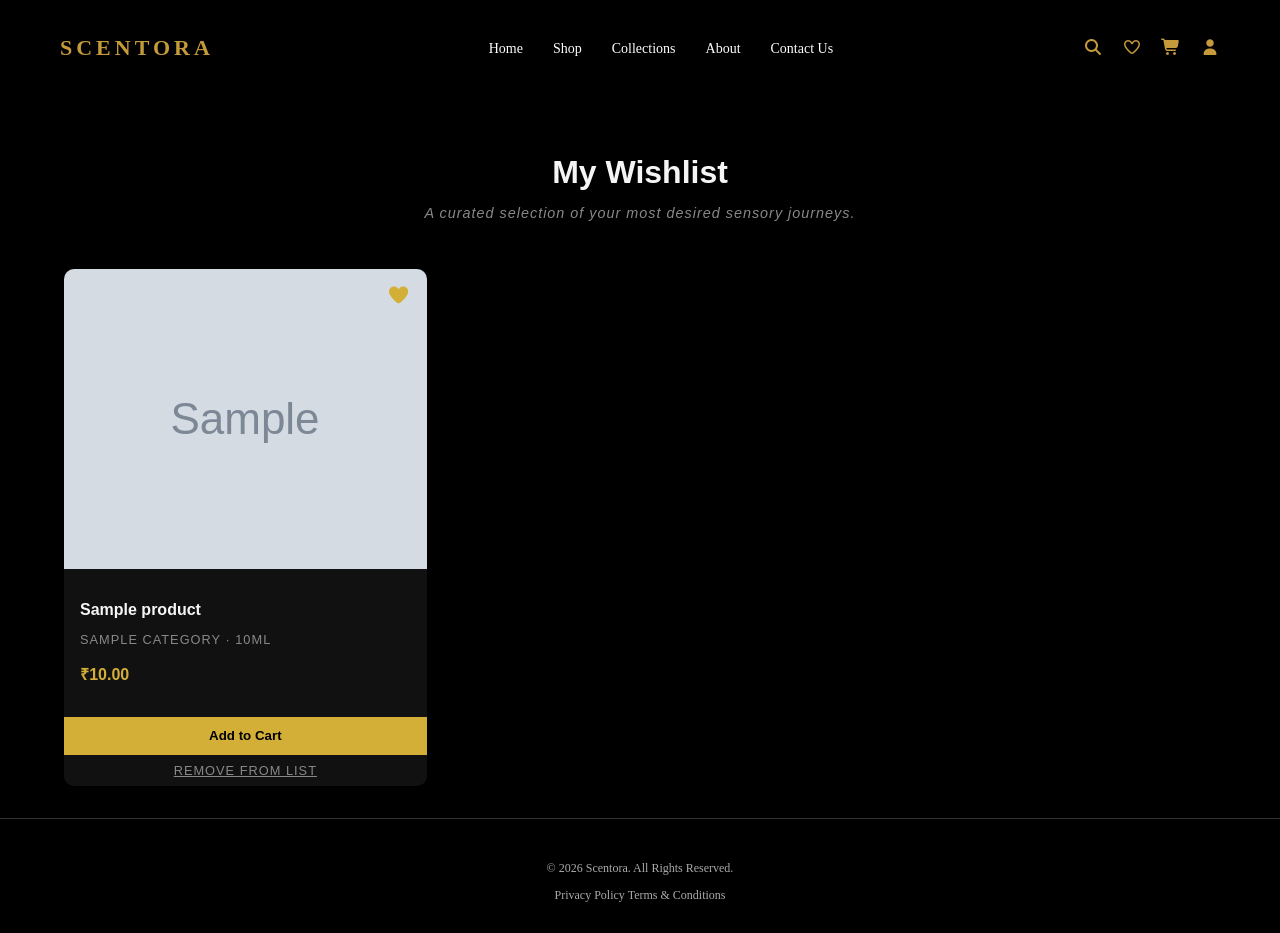
After one commit to aiswaryalakshmia/scentora_perfumes, a Django app: page /wishlist/ in a window 1280 px wide. The commit adds this page. Run offline with Django 5.2, Linux system fonts and the light colour scheme; a user stored in the database is signed in; tables that the repository leaves empty hold one stand-in row (values such as "Sample post"); grey boxes marked "Sample" are stand-in pictures; some libraries are stand-ins or nearby versions.

Commit message:
feat:wishlist

```diff
--- a/apps/common/templates/navbar.html
+++ b/apps/common/templates/navbar.html
@@ -14,7 +14,9 @@
     {% if request.user.is_authenticated %}
         <div class="icons">
             <i class="fas fa-search"></i>
-            <i class="far fa-heart"></i>
+            <a href="{% url 'wishlist' %}">
+                <i class="far fa-heart"></i>
+            </a>
             <a href="{% url 'cart' %}">
                 <i class="fas fa-shopping-cart"></i>
             </a>
--- /dev/null
+++ b/apps/products/static/user/wishlist.css
@@ -0,0 +1,134 @@
+.wishlist-page {
+  color: #d4af37;
+  font-family: 'Poppins', sans-serif;
+  padding: 2rem;
+}
+
+.wishlist-header {
+  text-align: center;
+  margin-bottom: 3rem;
+}
+
+.wishlist-header h2 {
+  font-size: 2rem;
+  color: #f5f5f5;
+  margin-bottom: 0.5rem;
+}
+
+.wishlist-header .subtitle {
+  color: #888;
+  font-style: italic;
+  font-size: 0.9rem;
+  letter-spacing: 1px;
+}
+
+.wishlist-grid {
+  display: grid;
+  grid-template-columns: repeat(3, 1fr);
+  gap: 2rem;
+  padding: 0 2rem;
+}
+
+.wishlist-card {
+  background-color: #111;
+  border-radius: 10px;
+  overflow: hidden;
+  display: flex;
+  flex-direction: column;
+}
+
+.card-image {
+  position: relative;
+}
+
+.card-image img {
+  width: 100%;
+  height: 300px;
+  object-fit: cover;
+  display: block;
+}
+
+.heart-icon {
+  position: absolute;
+  top: 1rem;
+  right: 1rem;
+  color: #d4af37;
+  font-size: 1.2rem;
+}
+
+.card-details {
+  padding: 1rem;
+}
+
+.card-details h3 {
+  color: #f5f5f5;
+  font-size: 1rem;
+  margin-bottom: 0.3rem;
+}
+
+.variant-info {
+  color: #888;
+  font-size: 0.8rem;
+  text-transform: uppercase;
+  letter-spacing: 1px;
+  margin-bottom: 0.5rem;
+}
+
+.price {
+  color: #d4af37;
+  font-size: 1rem;
+  font-weight: 600;
+}
+
+.btn-add-cart {
+  background-color: #d4af37;
+  color: #000;
+  border: none;
+  padding: 0.7rem;
+  width: 100%;
+  font-weight: 600;
+  cursor: pointer;
+  transition: background-color 0.3s;
+  margin-top: auto;
+}
+
+.btn-add-cart:hover {
+  background-color: #b8962e;
+}
+
+.btn-remove {
+  background: none;
+  border: none;
+  color: #888;
+  font-size: 0.8rem;
+  cursor: pointer;
+  width: 100%;
+  padding: 0.5rem;
+  text-align: center;
+  text-decoration: underline;
+  letter-spacing: 1px;
+  text-transform: uppercase;
+  font-family: 'Poppins', sans-serif;
+  transition: color 0.3s;
+}
+
+.btn-remove:hover {
+  color: #f5f5f5;
+}
+
+.wishlist-card form {
+  margin: 0;
+  padding: 0;
+}
+
+.empty-wishlist {
+  color: #888;
+  text-align: center;
+  grid-column: 1 / -1;
+}
+
+@media (max-width: 768px) {
+  .wishlist-grid {
+    grid-template-columns: 1fr;
+  }
+}
--- a/apps/products/templates/admin/product_management.html
+++ b/apps/products/templates/admin/product_management.html
@@ -109,9 +109,6 @@ Product Management
                             <a href="{% url 'edit_product' product.id %}">
                                 <i class="fa-solid fa-pen"></i>
                             </a>
-                            <a href="#">
-                                <i class="fa-solid fa-eye"></i>
-                            </a>
 
                             <a href="{% url 'toggle_product_status' product.id %}"
                                 class="status-toggle-btn"
--- /dev/null
+++ b/apps/products/templates/user/wishlist.html
@@ -0,0 +1,61 @@
+{% extends 'base.html' %}
+{% load static %}
+
+{% block title %}
+My Wishlist
+{% endblock %}
+
+{% block extra_css %}
+<link rel="stylesheet" href="{% static 'user/wishlist.css' %}">
+{% endblock %}
+
+{% block content %}
+
+<div class="wishlist-page">
+
+  <section class="wishlist-header">
+    <h2>My Wishlist</h2>
+    <p class="subtitle">A curated selection of your most desired sensory journeys.</p>
+  </section>
+
+  <div class="wishlist-grid">
+    {% if wishlist_items %}
+      {% for item in wishlist_items %}
+      <div class="wishlist-card">
+
+        <div class="card-image">
+          <img src="{{ item.product_variant.images.first.image.url }}" alt="{{ item.product_variant.product.product_name }}">
+          <i class="fas fa-heart heart-icon"></i>
+        </div>
+
+        <div class="card-details">
+          <h3>{{ item.product_variant.product.product_name }}</h3>
+          <p class="variant-info">{{ item.product_variant.product.category.category_name }} · {{ item.product_variant.size }}ml</p>
+          <p class="price">₹{{ item.product_variant.price }}</p>
+        </div>
+
+        {% if item.product_variant.stock > 0 %}
+          <form method="POST" action="{% url 'add_to_cart' item.product_variant.id %}">
+            {% csrf_token %}
+            <input type="hidden" name="next" value="wishlist">
+            <button type="submit" class="btn-add-cart">Add to Cart</button>
+          </form>
+        {% else %}
+          <button class="btn-add-cart" disabled>Out of Stock</button>
+        {% endif %}
+
+        <form method="POST" action="{% url 'remove_from_wishlist' item.product_variant.id %}">
+          {% csrf_token %}
+          <button type="submit" class="btn-remove">Remove from List</button>
+        </form>
+
+      </div>
+      {% endfor %}
+    {% else %}
+      <p class="empty-wishlist">Your wishlist is empty.</p>
+    {% endif %}
+  </div>
+
+</div>
+
+{% endblock %}
--- a/apps/products/urls.py
+++ b/apps/products/urls.py
@@ -13,6 +13,7 @@ urlpatterns = [
     path('admin-panel/product/<int:product_id>/edit/', views.edit_product, name='edit_product'),
     path('admin-panel/product/<int:product_id>/toggle-status/', views.toggle_product_status, name='toggle_product_status'),
     path('admin-panel/variant/<int:variant_id>/update/', views.update_variant, name='update_variant'),
+    path('admin-panel/variant/toggle/<int:variant_id>/', views.toggle_variant_status, name='toggle_variant_status'),
     path('admin-panel/variant/<int:variant_id>/delete/', views.delete_variant, name='delete_variant'),
     path('admin-panel/variant-image/<int:image_id>/delete/',views.delete_variant_image,name="delete_variant_image"),
     path('shop/', views.shop, name='shop'),
@@ -23,4 +24,7 @@ urlpatterns = [
     path('cart/add/<int:variant_id>/', views.add_to_cart, name='add_to_cart'),
     path('cart/remove/<int:item_id>/', views.remove_from_cart, name='remove_from_cart'),
     path('cart/update/<int:item_id>/', views.update_cart, name='update_cart'),
+    path('wishlist/', views.wishlist, name='wishlist'),
+    path('wishlist/add/<int:variant_id>/', views.add_to_wishlist, name='add_to_wishlist'),
+    path('wishlist/remove/<int:variant_id>/', views.remove_from_wishlist, name='remove_from_wishlist'),
 ]
--- a/apps/products/views.py
+++ b/apps/products/views.py
@@ -1,13 +1,13 @@
 import json
 import base64
+from django.contrib.auth.decorators import login_required
 from django.shortcuts import render,redirect,get_object_or_404
 from django.contrib import messages
 from django.core.paginator import Paginator
 from django.db.models import Q
 from django.core.files.base import ContentFile
-from .models import Category,Product,ProductVariant,VariantImage,Cart,CartItem
+from .models import Category,Product,ProductVariant,VariantImage,Cart,CartItem,Wishlist
 from .forms import CategoryForm,ProductForm, ProductVariantForm
-from django.contrib.auth.decorators import login_required
 
 def category_management(request):
     search_query = request.GET.get('search','').strip()
@@ -416,6 +416,18 @@ def update_variant(request, variant_id):
         product_id=variant.product.id
     )
 
+def toggle_variant_status(request, variant_id):
+    variant = get_object_or_404(ProductVariant, id=variant_id)
+
+    if variant.status == 'active':
+        variant.status = 'inactive'
+    else:
+        variant.status = 'active'
+
+    variant.save()
+
+    return redirect('edit_product', product_id=variant.product.id)
+
 def delete_variant_image(request, image_id):
 
     image = get_object_or_404(
@@ -469,7 +481,7 @@ def shop(request):
         status = 'active',
         product__status = 'active',
         product__category__status = 'active'
-    )
+    ).order_by('-created_at')
     selected_categories = request.GET.getlist('category')
 
     if selected_categories:
@@ -520,6 +532,15 @@ def shop(request):
     categories = Category.objects.filter(
         status='active'
     )
+
+    # get all wishlisted variant ids for this user
+    if request.user.is_authenticated:
+        wishlisted_ids = list(Wishlist.objects.filter(
+            user=request.user
+        ).values_list('product_variant_id', flat=True))
+    else:
+        wishlisted_ids = []
+
     return render(request,'user/shop_page.html',
                   {
                       'variants':variants,
@@ -528,7 +549,8 @@ def shop(request):
                       'selected_price': selected_price,
                       'search_query': search_query,
                       'sort':sort,
-                      'page_obj': page_obj
+                      'page_obj': page_obj,
+                      'wishlisted_ids': wishlisted_ids,
                   })
 
 def product_details(request, variant_id):
@@ -610,12 +632,20 @@ def collection_details(request,category_id):
     elif sort == 'z_a':
         variants = variants.order_by('-product__product_name')
 
+    if request.user.is_authenticated:
+        wishlisted_ids = list(Wishlist.objects.filter(
+            user=request.user
+        ).values_list('product_variant_id', flat=True))
+    else:
+        wishlisted_ids = []
+
     return render(request, 'user/collection_details.html', {
         'category': category,
         'variants': variants,
         'search_query': search_query,
         'selected_price': selected_price,
-        'sort': sort
+        'sort': sort,
+        'wishlisted_ids': wishlisted_ids,
     })
 
 @login_required
@@ -642,7 +672,26 @@ def add_to_cart(request, variant_id):
     if request.method == 'POST':
 
         # get the variant from DB
-        variant = get_object_or_404(ProductVariant, id=variant_id, status='active')
+        variant = get_object_or_404(ProductVariant, id=variant_id)
+
+        # if not in stock or inactive redirect to product detail page
+        if variant.stock == 0 or variant.status == 'inactive':
+            if variant.status == 'inactive':
+                messages.error(request, "Currently unavailabe!")
+            next_page = request.POST.get('next', '')
+            if next_page == 'product_details':
+                return redirect('product_details', variant.id)
+
+            elif next_page == 'shop':
+                return redirect('shop')
+
+            elif next_page == 'wishlist':
+                return redirect('wishlist')
+
+            elif next_page == 'collection_details':
+                return redirect('collection_details',variant.product.category.id)
+
+
 
         # get the cart for this user
         try:
@@ -680,7 +729,23 @@ def add_to_cart(request, variant_id):
                 total_price=variant.price
             )
 
+        # remove from wishlist if it exists
+        Wishlist.objects.filter(user=request.user, product_variant=variant).delete()
+
         messages.success(request, f"{variant.product.product_name} added to cart!")
+
+        # redirect based on where request came from
+        next_page = request.POST.get('next', '')
+        if next_page == 'shop':
+            return redirect('shop')
+
+        elif next_page == 'collection_details':
+            return redirect('collection_details', variant.product.category.id)
+
+        # if request came from wishlist page, redirect back to wishlist
+        elif next_page == 'wishlist':
+            return redirect('wishlist')
+
         return redirect('product_details', variant.id)
 
 @login_required
@@ -737,3 +802,59 @@ def update_cart(request, item_id):
 
         # redirect back to cart page
         return redirect('cart')
+
+@login_required
+def wishlist(request):
+
+    # get all wishlist items for this user
+    wishlist_items = Wishlist.objects.filter(
+        user=request.user,
+        product_variant__status='active',
+        product_variant__product__status='active',
+        product_variant__product__category__status='active')
+
+    return render(request, 'user/wishlist.html', {
+        'wishlist_items': wishlist_items
+    })
+
+@login_required
+def add_to_wishlist(request, variant_id):
+    if request.method == 'POST':
+
+        # get the variant from DB
+        variant = get_object_or_404(ProductVariant, id=variant_id, status='active')
+
+        # check if already in wishlist
+        already_exists = Wishlist.objects.filter(user=request.user, product_variant=variant).exists()
+
+        if already_exists:
+            messages.error(request, "Already in your wishlist!")
+        else:
+            # add to wishlist
+            Wishlist.objects.create(
+                user=request.user,
+                product_variant=variant
+            )
+            messages.success(request, f"{variant.product.product_name} added to wishlist!")
+
+        # redirect based on where request came from
+        next_page = request.POST.get('next', '')
+        if next_page == 'shop':
+            return redirect('shop')
+        elif next_page == 'collection_details':
+            return redirect('collection_details', variant.product.category.id)
+
+        return redirect('product_details', variant.id)
+
+@login_required
+def remove_from_wishlist(request, variant_id):
+    if request.method == 'POST':
+
+        # get the variant from DB
+        variant = get_object_or_404(ProductVariant, id=variant_id, status='active')
+
+        # delete the wishlist item
+        Wishlist.objects.filter(user=request.user, product_variant=variant).delete()
+        messages.success(request, "Removed from wishlist!")
+
+        return redirect('wishlist')
```
Also changed, not shown: apps/products/models.py (+11 -0 lines), apps/products/static/user/product_details.css (+14 -12 lines), apps/products/static/user/shop_page.css (+47 -1 lines), apps/products/templates/admin/edit_product.html (+35 -0 lines), apps/products/templates/user/collection_details.html (+29 -5 lines), apps/products/templates/user/product_details.html (+7 -3 lines), apps/products/templates/user/shop_page.html (+26 -4 lines), apps/products/migrations/0010_wishlist.py (added), 1 other file.
